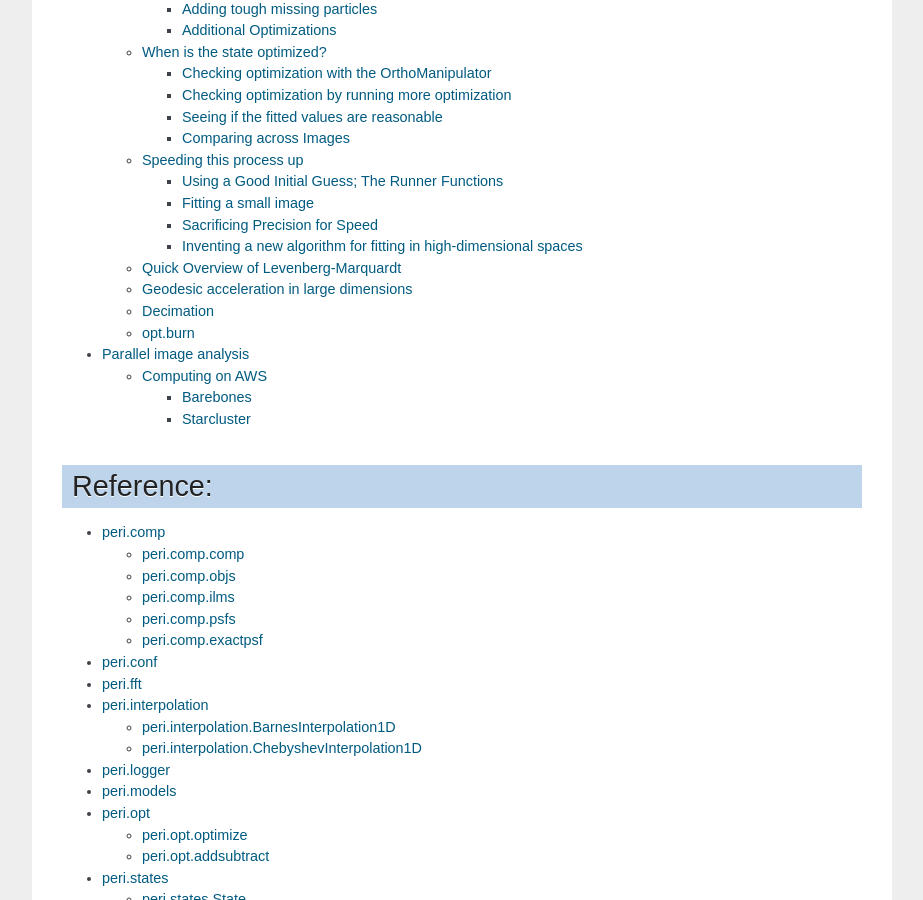
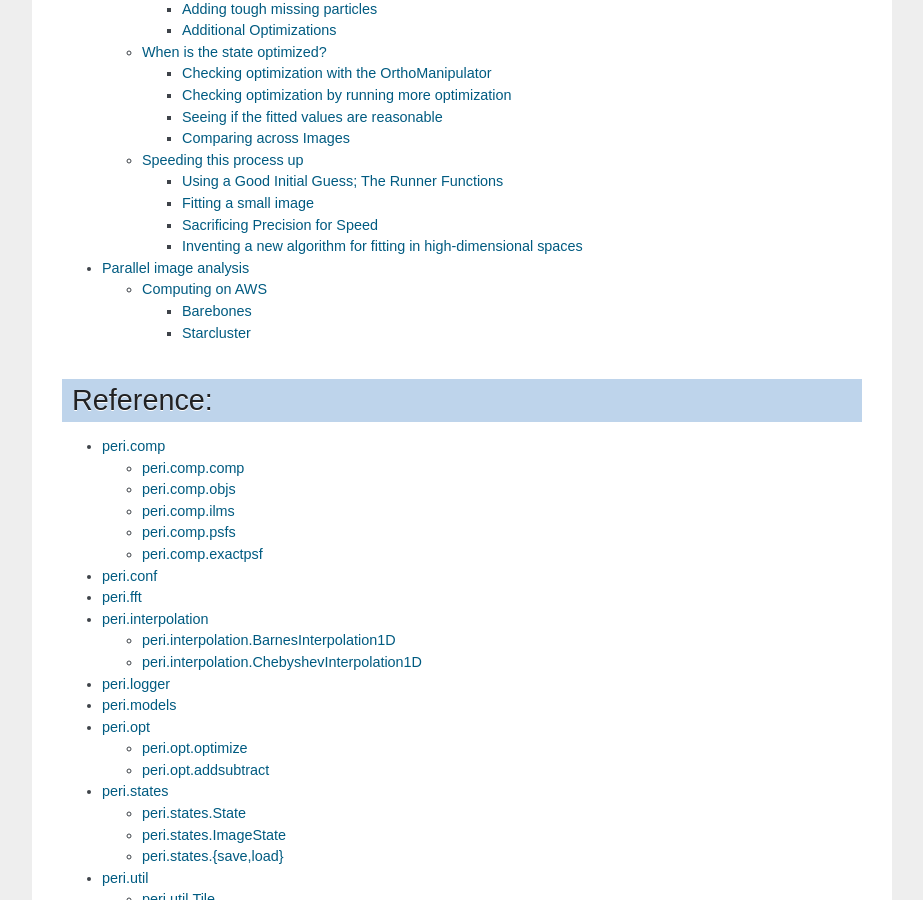
Before and after one commit to peri-source/peri, a Sphinx documentation site: the page built from docs/index.rst, in a window 1280 px wide and 900 px high, scrolled down 1149 px. Shown: the whole window, without its empty margins (198-1121 px from the left). Built offline with Sphinx 7.4.7, drawn with Linux system fonts in a browser that asks for light colours; formulas are drawn with MathJax 3; pages that are not in the unit, such as notebooks, are missing from menus.

Commit message:
Deleting old, different flow for optimization.rst.

```diff
--- a/docs/optimization.rst
+++ b/docs/optimization.rst
@@ -1,8 +1,7 @@
 *************************
 Optimization and sampling
 *************************
-..using `..` for a comment
-..DOCUMENT IS THE MINIMAL AMOUNT OF KNOWLEDGE TO USE!!
+
 ..I'm assuming that `initial guess for particle positions` is not part of
 ..optimization
 
@@ -391,30 +390,3 @@
 Inventing a new algorithm for fitting in high-dimensional spaces
 ^^^^^^^^^^^^^^^^^^^^^^^^^^^^^^^^^^^^^^^^^^^^^^^^^^^^^^^^^^^^^^^^
 Please do this.
-
-
-
-What is a good-fit?
-==================
-
-Maybe something about what fitting data is etc
-
-The optimization algorithm: Levenberg-Marquardt
-===============================================
-
-Quick Overview of Levenberg-Marquardt
--------------------------------------
-
-Geodesic acceleration in large dimensions
------------------------------------------
-
-Decimation
-----------
-
-Optimizing a State
-==================
-Still hard to do because of mem....
-
-
-opt.burn
---------
```
